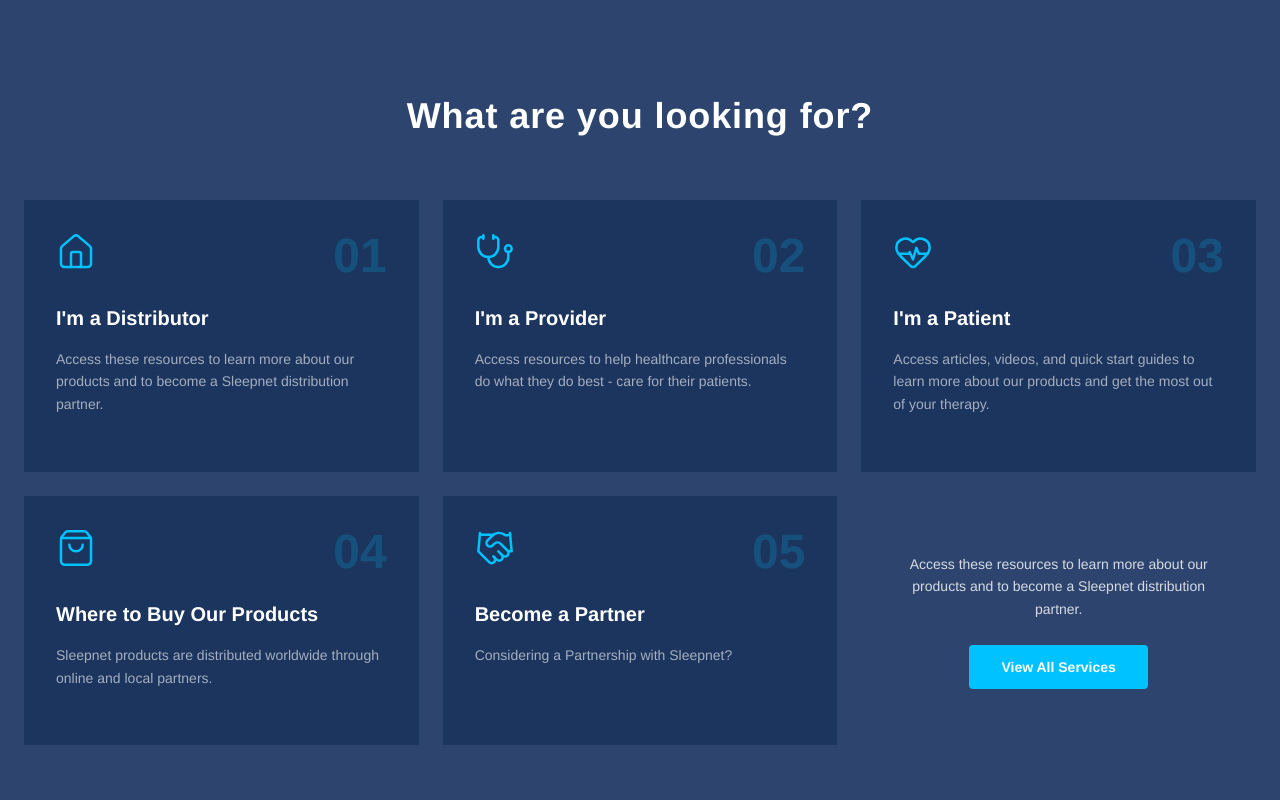
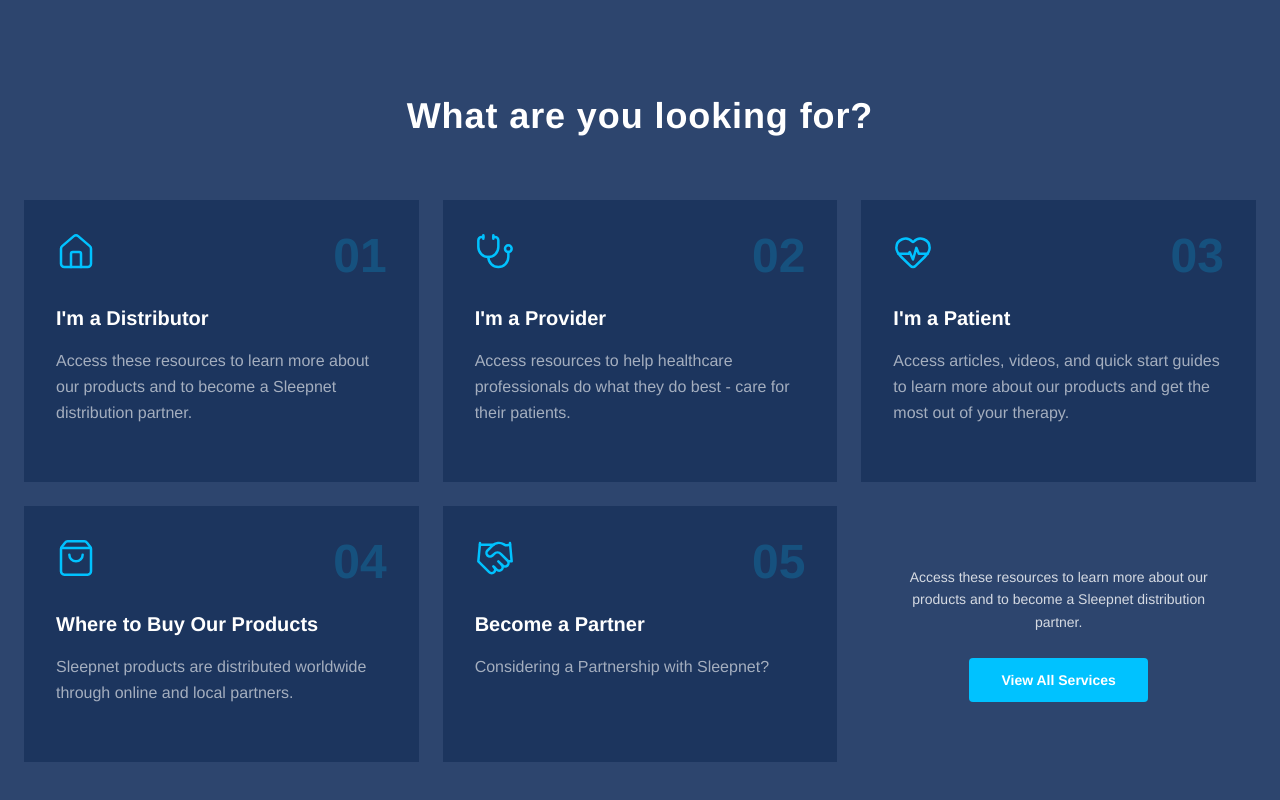
Before and after one commit to JohanNithishTCP/sleepnet, a Next.js app: page / in a window 1280 px wide. Shown: the part 1964-2764 px from the top of the page. Built offline with nearby package versions, Linux system fonts and the light colour scheme.

Commit message:
updated video

```diff
--- a/components/home/AudienceSection.tsx
+++ b/components/home/AudienceSection.tsx
@@ -17,7 +17,7 @@
                             <span className="text-5xl font-bold opacity-20">01</span>
                         </div>
                         <h3 className="text-white text-xl font-semibold mb-4 relative z-10">I'm a Distributor</h3>
-                        <p className="text-white/60 text-sm leading-relaxed mb-6 relative z-10">
+                        <p className="text-white/60 text-md leading-relaxed mb-6 relative z-10">
                             Access these resources to learn more about our products and to become a Sleepnet distribution partner.
                         </p>
                     </div>
@@ -29,7 +29,7 @@
                             <span className="text-5xl font-bold opacity-20">02</span>
                         </div>
                         <h3 className="text-white text-xl font-semibold mb-4 relative z-10">I'm a Provider</h3>
-                        <p className="text-white/60 text-sm leading-relaxed mb-6 relative z-10">
+                        <p className="text-white/60 text-md leading-relaxed mb-6 relative z-10">
                             Access resources to help healthcare professionals do what they do best - care for their patients.
                         </p>
                     </div>
@@ -41,7 +41,7 @@
                             <span className="text-5xl font-bold opacity-20">03</span>
                         </div>
                         <h3 className="text-white text-xl font-semibold mb-4 relative z-10">I'm a Patient</h3>
-                        <p className="text-white/60 text-sm leading-relaxed mb-6 relative z-10">
+                        <p className="text-white/60 text-md leading-relaxed mb-6 relative z-10">
                             Access articles, videos, and quick start guides to learn more about our products and get the most out of your therapy.
                         </p>
                     </div>
@@ -53,7 +53,7 @@
                             <span className="text-5xl font-bold opacity-20">04</span>
                         </div>
                         <h3 className="text-white text-xl font-semibold mb-4 relative z-10">Where to Buy Our Products</h3>
-                        <p className="text-white/60 text-sm leading-relaxed mb-6 relative z-10">
+                        <p className="text-white/60 text-md leading-relaxed mb-6 relative z-10">
                             Sleepnet products are distributed worldwide through online and local partners.
                         </p>
                     </div>
@@ -65,7 +65,7 @@
                             <span className="text-5xl font-bold opacity-20">05</span>
                         </div>
                         <h3 className="text-white text-xl font-semibold mb-4 relative z-10">Become a Partner</h3>
-                        <p className="text-white/60 text-sm leading-relaxed mb-6 relative z-10">
+                        <p className="text-white/60 text-md leading-relaxed mb-6 relative z-10">
                             Considering a Partnership with Sleepnet?
                         </p>
                     </div>
--- a/components/home/HeroSection.tsx
+++ b/components/home/HeroSection.tsx
@@ -4,8 +4,8 @@
 
 export default function HeroSection() {
     const bannerVideos = [
-        "https://cdn.clinicalvisuals.com/medical/emos/landingpage/emos_01.webm",
-        "https://cdn.clinicalvisuals.com/medical/emos/landingpage/emos_02.webm",
+        "https://cdn.clinicalvisuals.com/medical/sleepnet/landingpage/sleepnet_01.webm",
+        "https://cdn.clinicalvisuals.com/medical/sleepnet/landingpage/sleepnet_02.webm",
     ];
 
     const [currentVideoIndex, setCurrentVideoIndex] = useState(0);
--- a/components/home/TechnologySection.tsx
+++ b/components/home/TechnologySection.tsx
@@ -13,7 +13,7 @@
                             <h2 className="text-white text-3xl font-semibold mb-6">
                                 Unique AIR°gel® Technology
                             </h2>
-                            <p className="text-white/80 text-sm leading-relaxed mb-8 max-w-md">
+                            <p className="text-white/80 text-md leading-relaxed mb-8 max-w-md">
                                 Sleepnet's AIR°gel® is a leading edge innovation developed and designed to enhance the comfort and effectiveness of our respiratory masks. This advanced cushion technology features medical grade silicone gel that conforms to the contours of each individual face creating a secure and comfortable seal that ensures a snug fit while minimizing air leakage around the edges.
                             </p>
                             <Link
@@ -36,7 +36,7 @@
                             <h2 className="text-white text-3xl font-semibold mb-6">
                                 Custom Fit Technology
                             </h2>
-                            <p className="text-white/80 text-sm leading-relaxed mb-8 max-w-md">
+                            <p className="text-white/80 text-md leading-relaxed mb-8 max-w-md">
                                 Sleepnet's Custom Fit Technology is our proprietary technology, made from a flexible, pliable material that responds to gentle manipulation and accommodates changes in weight and facial asymmetry. Custom Fit Technology allows the user to easily shape the mask by gently bending and molding it along the sides, top, or bottom to provide a compliant and secure fit.
                             </p>
                             <Link
```
